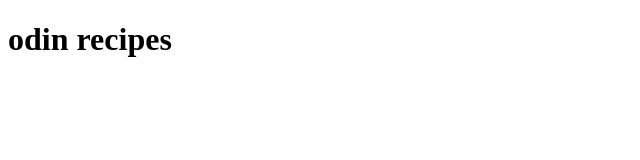
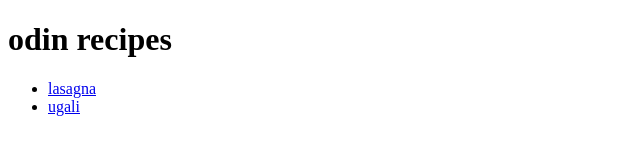
Before and after one commit to dragonage007/odin-recipess, a plain HTML site: page index.html in a window 1280 px wide. Shown: the whole page, without its empty margins (0-640 px from the left). Drawn offline with Linux system fonts and the light colour scheme.

Commit message:
update homepage links

```diff
--- a/index.html
+++ b/index.html
@@ -7,5 +7,12 @@
 </head>
 <body>
  <h1>odin recipes</h1>
+ <ul><li>
+ <a href="recipes/lasagna.html">lasagna</a>
+ </li>
+ <li>
+ <a href="recipes/ugali.html">ugali</a>
+ </li>
+ </ul>
 </body>
 </html>
```
